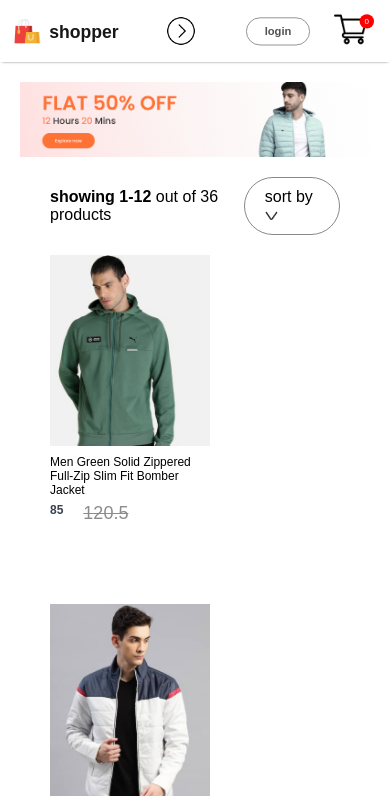
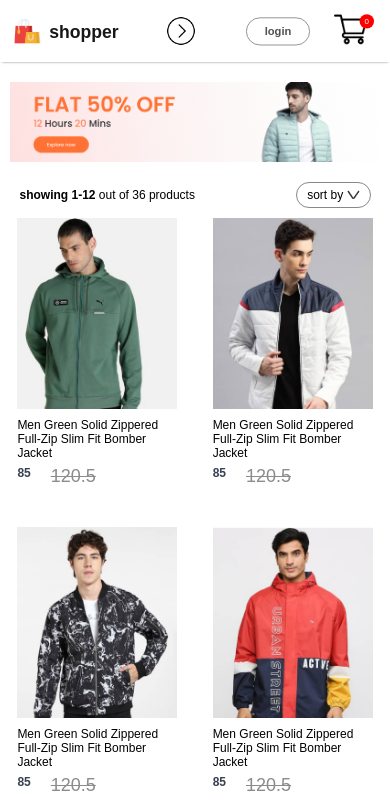
Before and after one commit to george827/E-commerce, a React (Create React App) app in the folder front-end/: page /men in a window 390 px wide. Shown: the top 805 px of the page. Built offline with nearby package versions, Linux system fonts and the light colour scheme.

Commit message:
Add style for category

```diff
--- a/front-end/src/pages/CSS/ShopCategory.css
+++ b/front-end/src/pages/CSS/ShopCategory.css
@@ -55,17 +55,51 @@
         margin: 20px auto;
     }
     .shopcategory-indexsort {
-        margin: 0px 50px;
+        margin: auto;
+        width: 90%;
     }
-
+    .shopcategory-sort {
+        padding: 5px 10px;
+        font-size: 12px;
+    }
+    .shopcategory-indexsort p {
+        font-size: 12px;
+    }
     .shopcategory-products {
-        margin: 20px 50px;
-        grid-template-columns: repeat(auto-fill, minmax(250px, 1fr));
+        margin: 10px auto;
+        width: 90%;
+        row-gap: 40px;
     }
-
+    .shopcategory-products .item {
+        margin: auto;
+    }
     .shopCategory-loadmore {
+        margin: 100px auto;
         width: 200px;
-        height: 40px;
+        height: 60px;
         font-size: 16px;
     }
 }
+
+@media(max-width:800px) {
+    .shopCategory-banner {
+        width: 95%;
+    }
+    .shopcategory-products {
+        width: 95%;
+    }
+    .shopCategory-loadmore {
+        margin: 60px auto;
+        width: 160px;
+        height: 40px;
+        font-size: 13px;
+    }
+}
+
+@media(max-width:500px) {
+
+    .shopcategory-products {
+        grid-template-columns: 1fr 1fr;
+    }
+
+}
```
